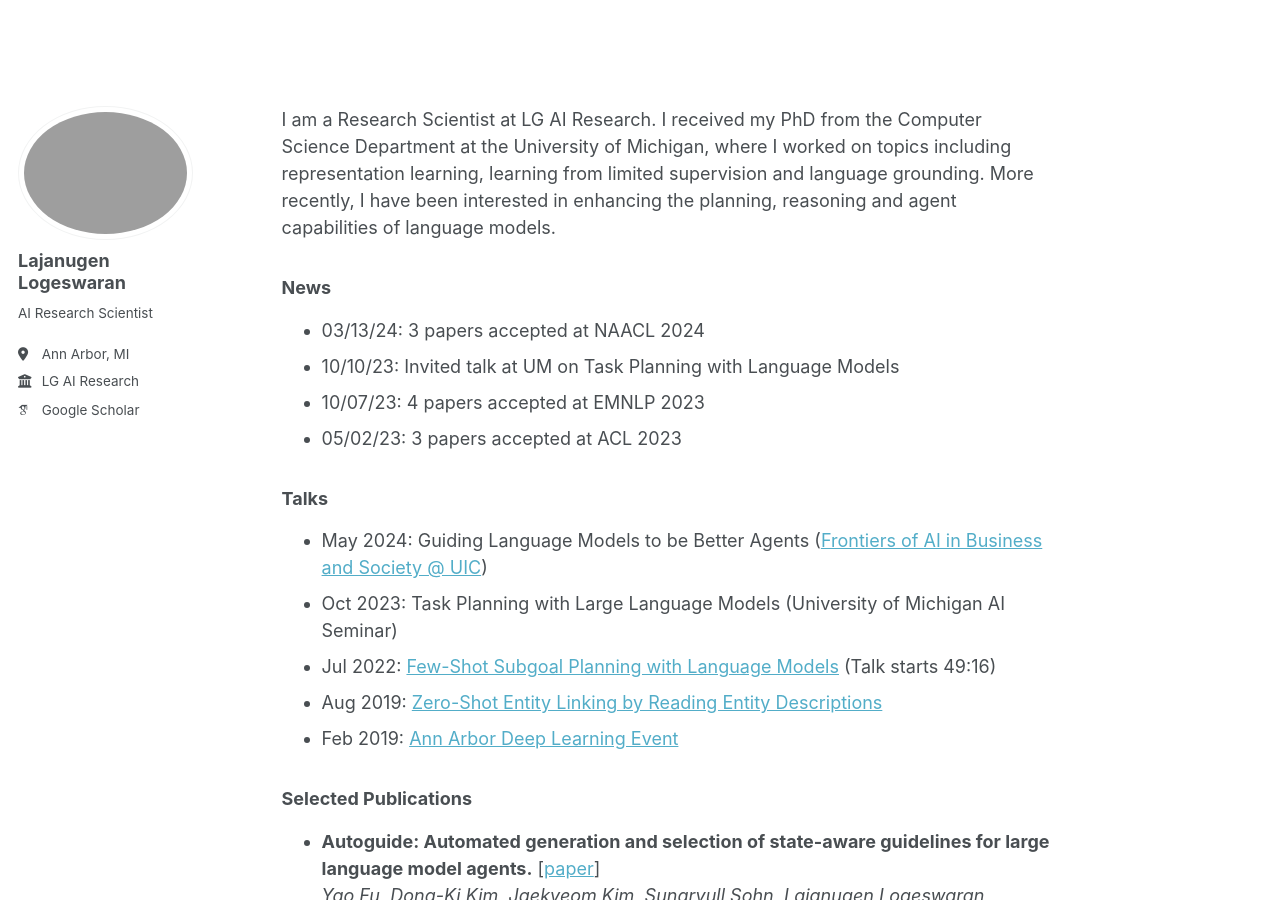
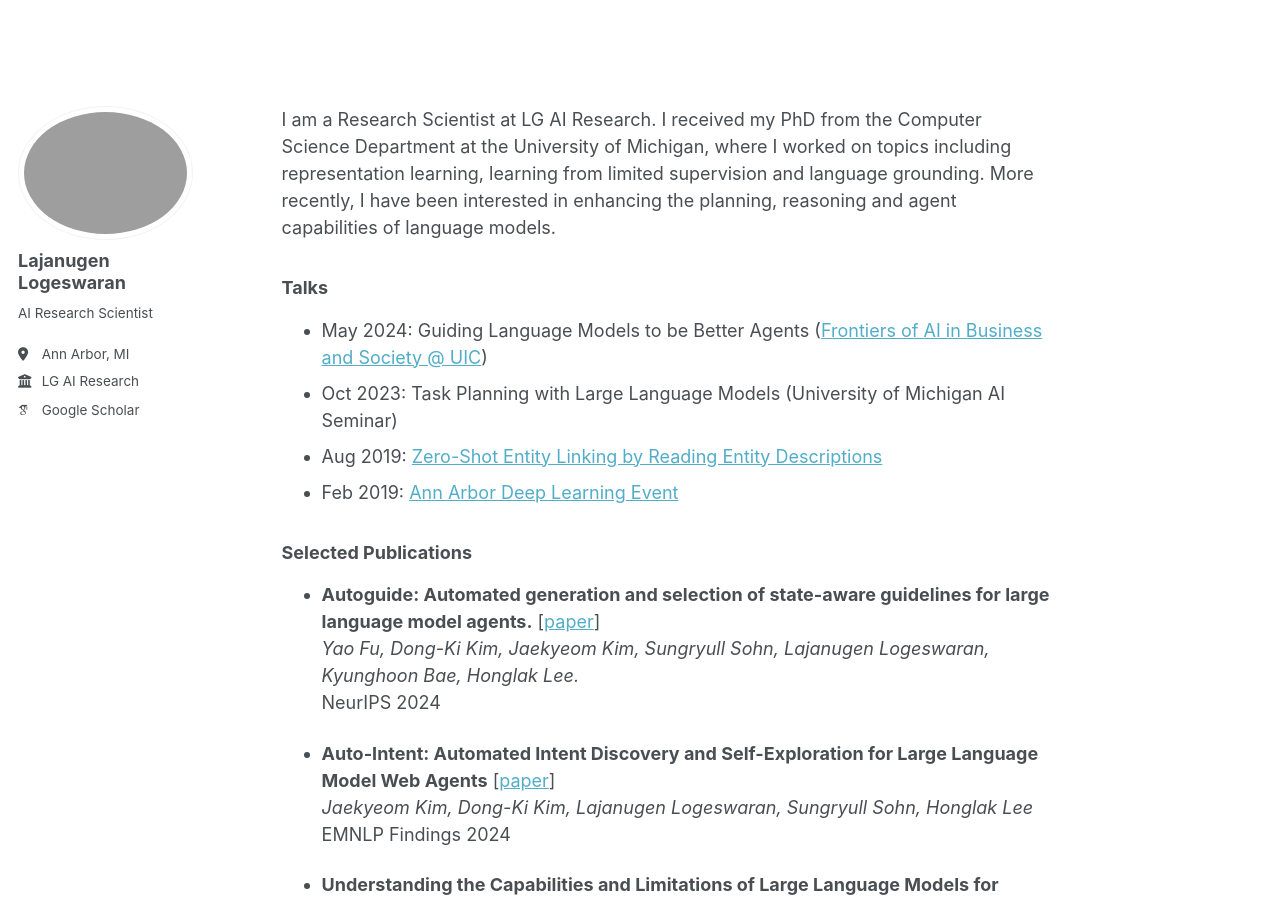
Before and after one commit to lajanugen/lajanugen.github.io, a Jekyll site: the page built from _pages/about.md, in a window 1280 px wide and 900 px high. Built offline with Jekyll 4.4.1, drawn with Linux system fonts in a browser that asks for light colours; some web fonts are replaced.

Commit message:
Update about.md

```diff
--- a/_pages/about.md
+++ b/_pages/about.md
@@ -9,16 +9,9 @@ redirect_from:
 
 I am a Research Scientist at LG AI Research. I received my PhD from the Computer Science Department at the University of Michigan, where I worked on topics including representation learning, learning from limited supervision and language grounding. More recently, I have been interested in enhancing the planning, reasoning and agent capabilities of language models.
 
-### News
-- 03/13/24: 3 papers accepted at NAACL 2024
-- 10/10/23: Invited talk at UM on Task Planning with Language Models
-- 10/07/23: 4 papers accepted at EMNLP 2023
-- 05/02/23: 3 papers accepted at ACL 2023
-
 ### Talks
 - May 2024: Guiding Language Models to be Better Agents ([Frontiers of AI in Business and Society @ UIC](https://sites.google.com/uic.edu/ids-workshop-2024/home))
 - Oct 2023: Task Planning with Large Language Models (University of Michigan AI Seminar)
-- Jul 2022: [Few-Shot Subgoal Planning with Language Models](https://zoom.us/rec/play/LwTNI41ZDNC2R0gJYjU5C8mqKGraUfEuMEQqXQpup4c1WB32VRwo2rPws3iapTjr1ZXidrrDgsMXqvuz.OQ4YmKJTJzrLvKNS?autoplay=true&startTime=1657666905000) (Talk starts 49:16)
 - Aug 2019: [Zero-Shot Entity Linking by Reading Entity Descriptions](https://vimeo.com/384777050)
 - Feb 2019: [Ann Arbor Deep Learning Event](https://alxndrkalinin.github.io/a2-dlearn-4/)
 
```
